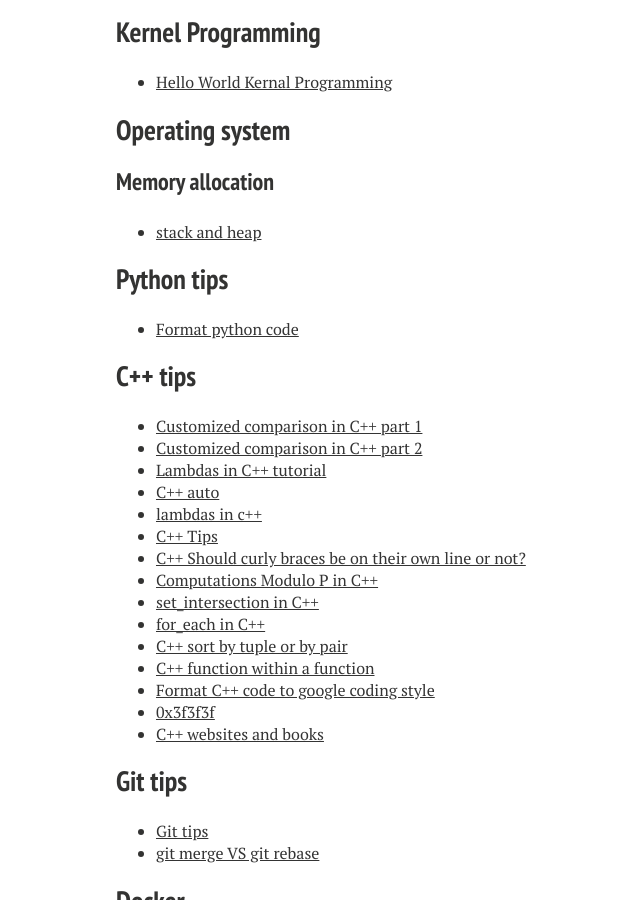
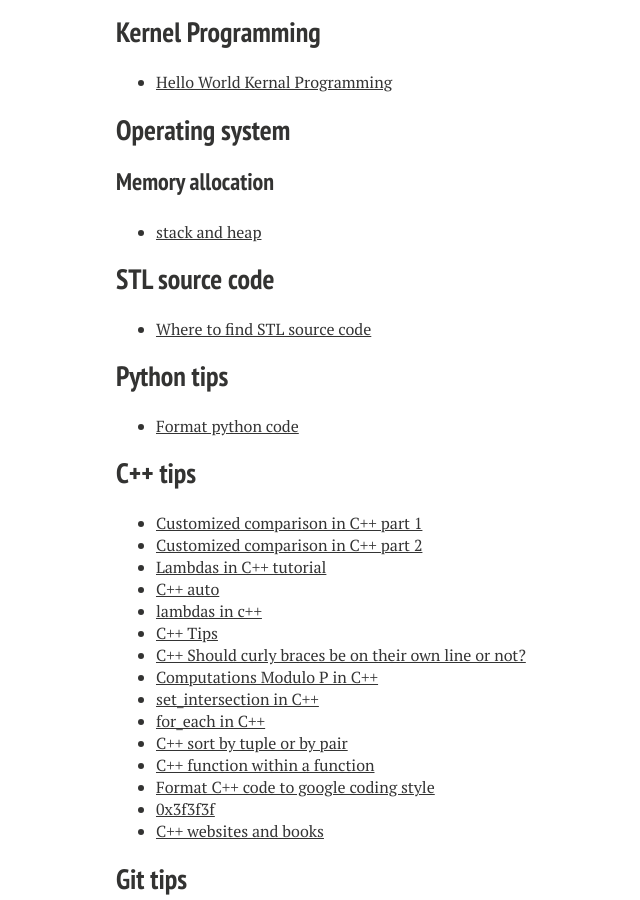
Before and after one commit to xiaokeshen/xiaokeshen.github.io, a Jekyll site: the page built from SoftwareEngineering/index.md, in a window 1280 px wide and 900 px high, scrolled down 11578 px. Shown: the whole window, without its empty margins (204-844 px from the left). Built offline with Jekyll 4.4.1, drawn with Linux system fonts in a browser that asks for light colours; nearby versions of some CDN libraries.

Commit message:
Add STL source code link

```diff
--- a/SoftwareEngineering/index.md
+++ b/SoftwareEngineering/index.md
@@ -393,6 +393,9 @@
 ### Memory allocation
 - [stack and heap](https://medium.com/@jim.morris.shen/stack-and-heap-in-memory-allocation-dc5ce44c42ac?source=friends_link&sk=2bf7c06d847d35c2e817bf2c3d7984ea)
 
+## STL source code
+- [Where to find STL source code](https://jimmy-shen.medium.com/where-to-find-stl-source-code-in-ubuntu-7c195d74f39a)
+
 ## Python tips
 - [Format python code](https://jimmy-shen.medium.com/format-python-code-in-an-efficient-way-43502d4afad4)
 
```
